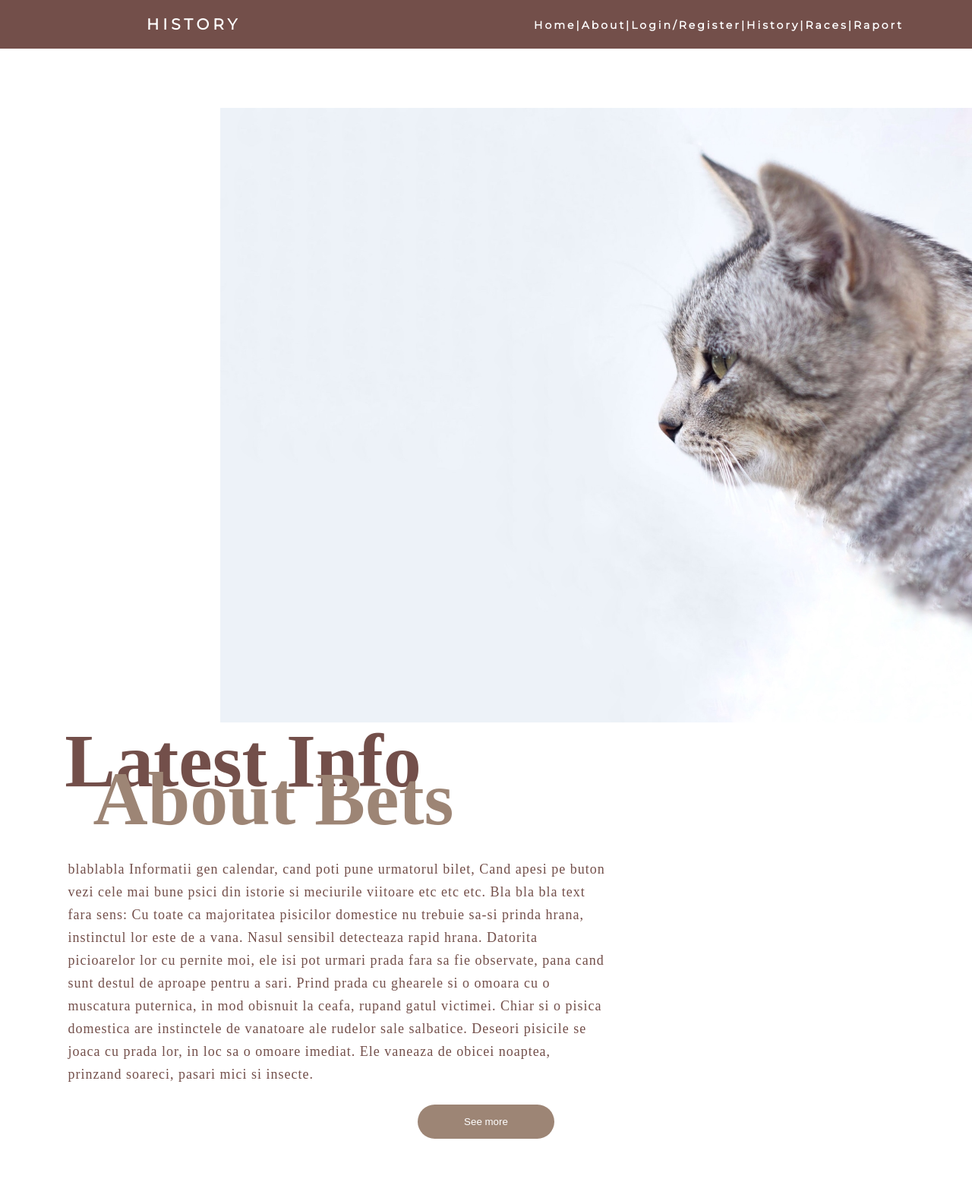
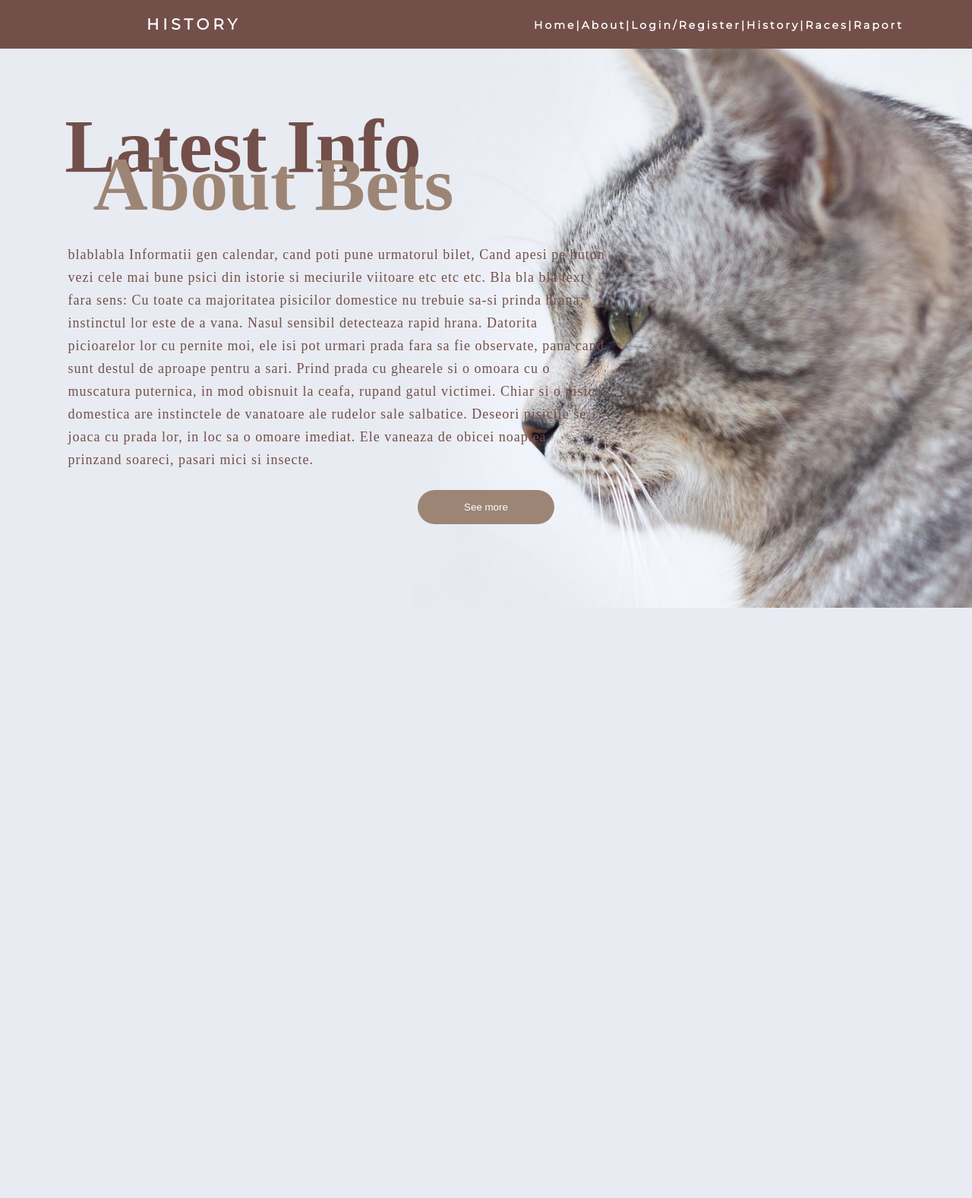
Before and after one commit to stefiucmarina/webproject, a PHP site: page /history.html in a window 1280 px wide. Shown: the whole page at 76% size. After the commit the page ends 800 px from the top, so only its background shows below. Run offline with PHP 8.4, Linux system fonts and the light colour scheme.

Commit message:
update history

```diff
--- a/history.html
+++ b/history.html
@@ -66,7 +66,7 @@
         </div>
 
         <section class="history">
-            <img src="history_bg2.jpeg" id="cat_background">
+            <!-- <img src="history_bg2.jpeg" id="cat_background"> -->
                     <h1>Latest info</h1>
                     <h2>about bets</h2>
                     <p>blablabla Informatii gen calendar, cand poti pune urmatorul bilet,
--- a/style_history.css
+++ b/style_history.css
@@ -4,6 +4,15 @@
     box-sizing: border-box;
 }
 
+.full-page
+{
+    height: 100%;
+	width: 100%;
+	background-image: url(history_bg.jpg);
+	background-position: center;
+	background-size: cover;
+	position: absolute;
+}
 
 nav{
     display: flex;
@@ -149,6 +158,7 @@ nav ul li button:hover
 #login-form
 {
     display: none;
+    justify-content: space-around;
 }
 
 
@@ -156,8 +166,8 @@ nav ul li button:hover
 {
     width:380px;
 	height:480px;
-	position:relative;
-	margin:2% auto;
+	position: relative;
+	margin: 2% auto;
 	background:#9d8575;
     overflow: hidden;
 }
@@ -255,12 +265,12 @@ nav ul li button:hover
 {
     width: 100%;
     padding: 78px 0px;
-    background-color: white;
+    /* background-color: white; */
     /* padding-left:10; */
 
 }
 
-.history::before
+/* .history::before
 {
     background: linear-gradient(to top, #734F4A, transparent)
 }
@@ -270,7 +280,7 @@ nav ul li button:hover
     float: right;
     height: auto;
     width: 990px;
-}
+} */
 
 .history h1
 {
@@ -322,31 +332,28 @@ nav ul li button:hover
 
 .history button
 {
-    margin: 0 auto;
+    margin: auto;
     height: 45px;
     width: 180px;
-    max-width: 45%;
+    max-width: 60%;
     align-items: center;
     /* left:2em;
     right: 10em; */
     justify-content: space-around;
     display: flex;
+    background: #9d8575;
+    color: white;
+    text-decoration: none;
+    border: 10px solid transparent;
+    font-weight: none;
+    border-radius: 35px;
+    transition: .4s;
+
 
 }
 
-button
-{
-    background: #9d8575;
-    color: white;
-    text-decoration: none;
-    border: 2px solid transparent;
-    font-weight: none;
-    /* padding-left: 35px; */
-    border-radius: 35px;
-    transition: .4s;
-}
 
-button:hover
+.history button:hover
 {
     color: #9d8575;
     background: transparent;
```
Also changed, not shown: history_bg.jpg (added).
